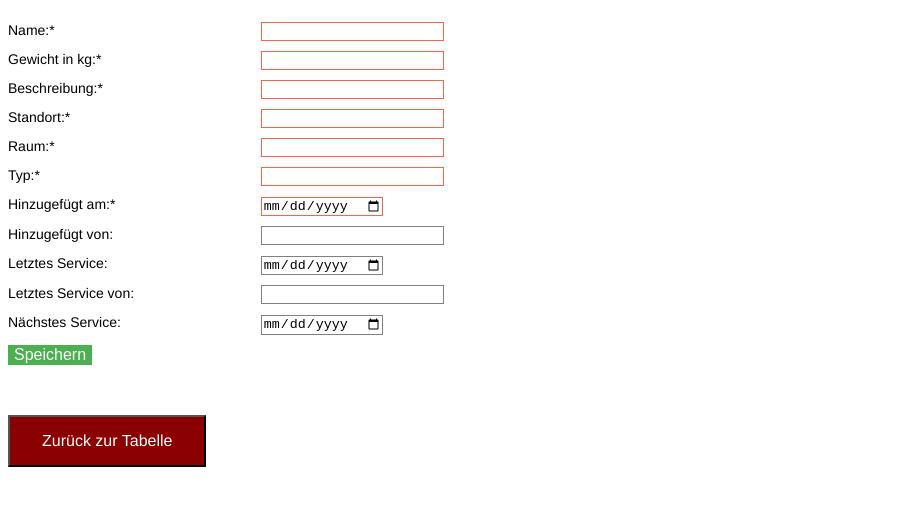
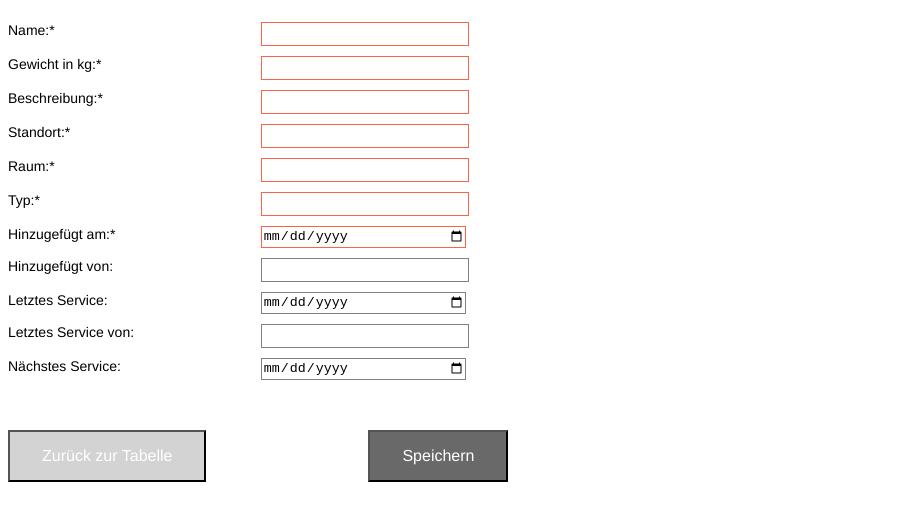
Before and after one commit to ozwoldFH/ozwoldFH.github.io, a website: page client/form.html in a window 1280 px wide. Shown: the part 113-634 px from the top of the page, without its empty margins (0-902 px from the left). Drawn offline with Linux system fonts and the light colour scheme.

Commit message:
changed design and added check to go back to table

```diff
--- a/client/css/design.css
+++ b/client/css/design.css
@@ -26,7 +26,7 @@ tr:nth-child(even) {
 
 th{
     font-size: 16px;
-    background-color: darkred;
+    background-color: lightgrey;
     color: white;
     height: 40px;
 }
@@ -48,7 +48,7 @@ td, th {
 }
 
 #addDataButton{
-    background-color: darkred;
+    background-color: lightgrey;
     border: none;
     color: white;
     padding: 15px 32px;
@@ -60,7 +60,7 @@ td, th {
 }
 
 #printButton{
-    background-color: #999999;
+    background-color: dimgrey;
     border: none;
     color: white;
     padding: 15px 32px;
@@ -80,10 +80,14 @@ td, th {
 }
 
 input:required {
+    width: 20%;
+    height: 20px;
   border:0.5px solid tomato;
 }
 
 input:valid {
+    width: 20%;
+    height: 20px;
   border:0.5px solid grey;
 }
 
@@ -115,7 +119,7 @@ input:valid {
 
 #back-button{
   font-family: "Helvetica";
-  background-color: darkred;
+  background-color: lightgrey;
   margin-top: 20px;
   padding: 15px 32px;
   text-align: center;
@@ -126,13 +130,16 @@ input:valid {
 }
 
 #submitDataButton{
-    background-color: #4CAF50; /* Green */
-    border: none;
-    color: white;
+    font-family: "Helvetica";
+    background-color: dimgrey;
+    margin-top: 20px;
+    margin-left: 12.5%;
+    padding: 15px 32px;
     text-align: center;
     text-decoration: none;
     display: inline-block;
     font-size: 16px;
+    color: white;
 }
 
 #submitDataButton:disabled{
--- a/client/form.html
+++ b/client/form.html
@@ -102,17 +102,13 @@
   </div>
     <div class="row">
       <div class="col-100">
-          <input id="submitDataButton" type="button" value="Speichern" onclick="addData()">
-      </div>
-    </div>
-    <div class="row">
-      <div class="col-100">
         <p id="json-output"></p>
       </div>
     </div>
   </div>
+<button id="back-button" onclick="goToTable()">Zurück zur Tabelle</button>
+  <input id="submitDataButton" type="button" value="Speichern" onclick="addData()">
 
-<button id="back-button" onclick="goToTable()">Zurück zur Tabelle</button>
 
 <script>
 </script>
--- a/client/js/form.js
+++ b/client/js/form.js
@@ -101,5 +101,8 @@ function postData(json){
 }
 
 function goToTable() {
-    document.location.href = "../index.html"
+    var answer = confirm ("Möchten Sie die Seite wirklich verlassen? \n Alle ungespeicherten Daten gehen verloren.")
+    if (answer)
+        document.location.href = "./index.html"
+
 }
```
Also changed, not shown: client/index.html (+1 -1 lines), 1 other file.
